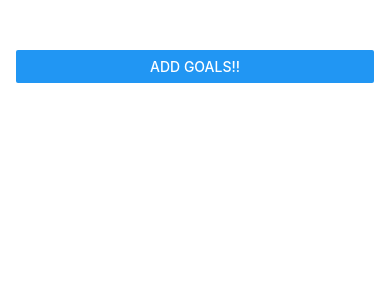
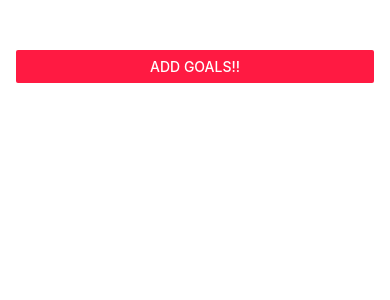
Before and after one commit to sohyeon-zoe-kim/RNCourse, a React Native app: screen / in a window 390 px wide. Shown: the top 300 px of the page. Built offline with nearby package versions, Linux system fonts and the light colour scheme.

Commit message:
feat: 전체적으로 스타일링 수정

```diff
--- a/App.js
+++ b/App.js
@@ -32,7 +32,11 @@ export default function App() {
 
   return (
     <View style={styles.abbContainer}>
-      <Button title="Add Goals!!" onPress={startAddGoalHandler} />
+      <Button
+        title="Add Goals!!"
+        onPress={startAddGoalHandler}
+        color="#ff1a42"
+      />
       <GoalInput
         visiable={isModalVisible}
         onAddGoal={addGoalHandler}
@@ -65,6 +69,7 @@ const styles = StyleSheet.create({
     paddingTop: 50,
     paddingHorizontal: 16,
     flex: 1,
+    gap: 16,
   },
   goalsContainer: {
     flex: 5,
--- a/components/GoalInput.js
+++ b/components/GoalInput.js
@@ -28,10 +28,10 @@ const GoalInput = props => {
         />
         <View style={styles.buttonContainer}>
           <View style={styles.button}>
-            <Button title="Add goal!!" onPress={addGoalHandler} />
+            <Button title="Add goal" onPress={addGoalHandler} color="#c7c7c7" />
           </View>
           <View style={styles.button}>
-            <Button title="Cancle" onPress={props.onCancle} />
+            <Button title="Cancle" onPress={props.onCancle} color="#c7c7c7" />
           </View>
         </View>
       </View>
@@ -52,9 +52,11 @@ const styles = StyleSheet.create({
   },
   textInput: {
     borderWidth: 2,
-    borderColor: '#cccccc',
+    borderColor: '#ffffff',
+    backgroundColor: '#ffffff',
     width: '100%',
-    padding: 8,
+    padding: 16,
+    borderRadius: 8,
   },
   buttonContainer: {
     flexDirection: 'row',
```
